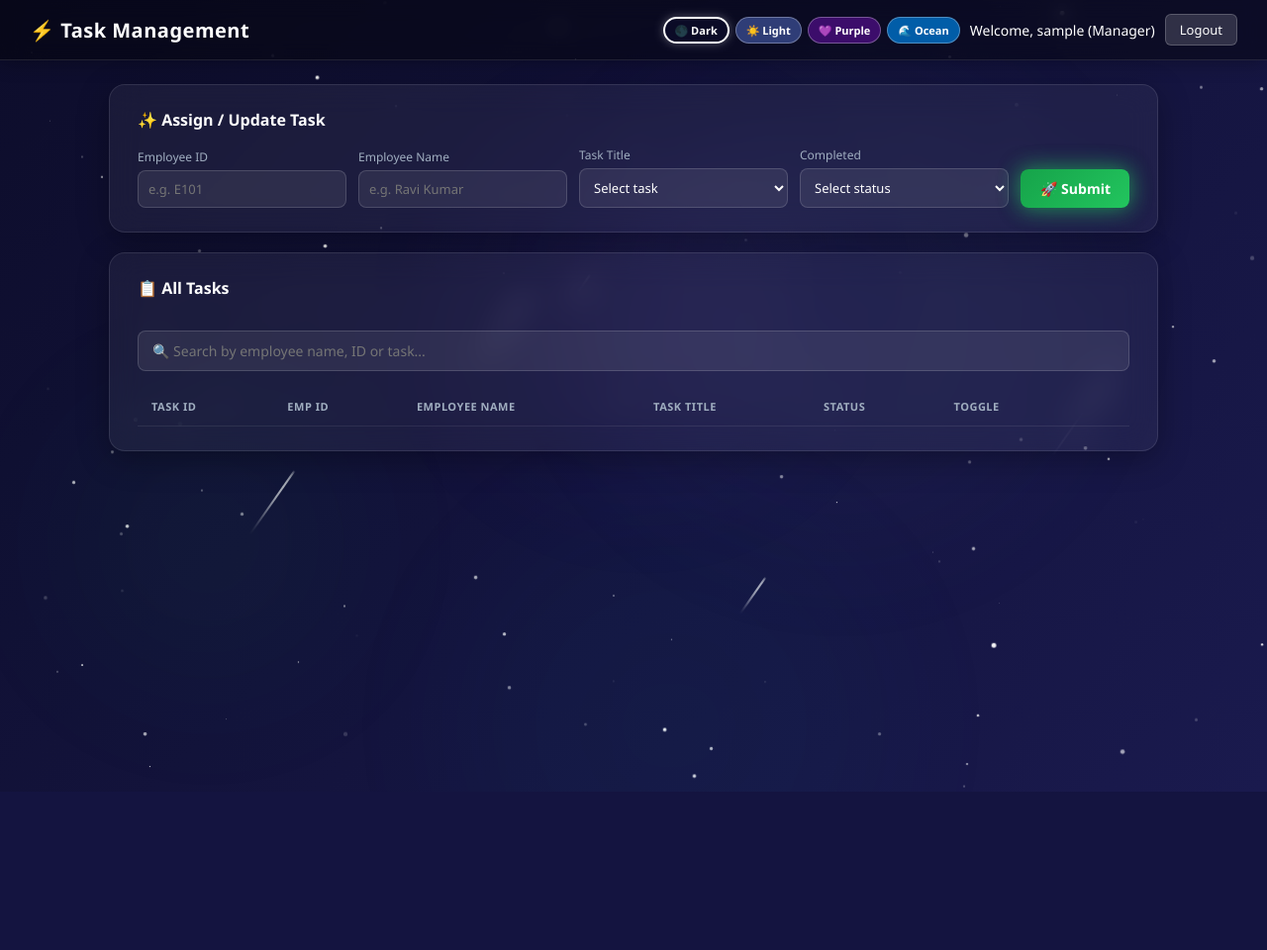
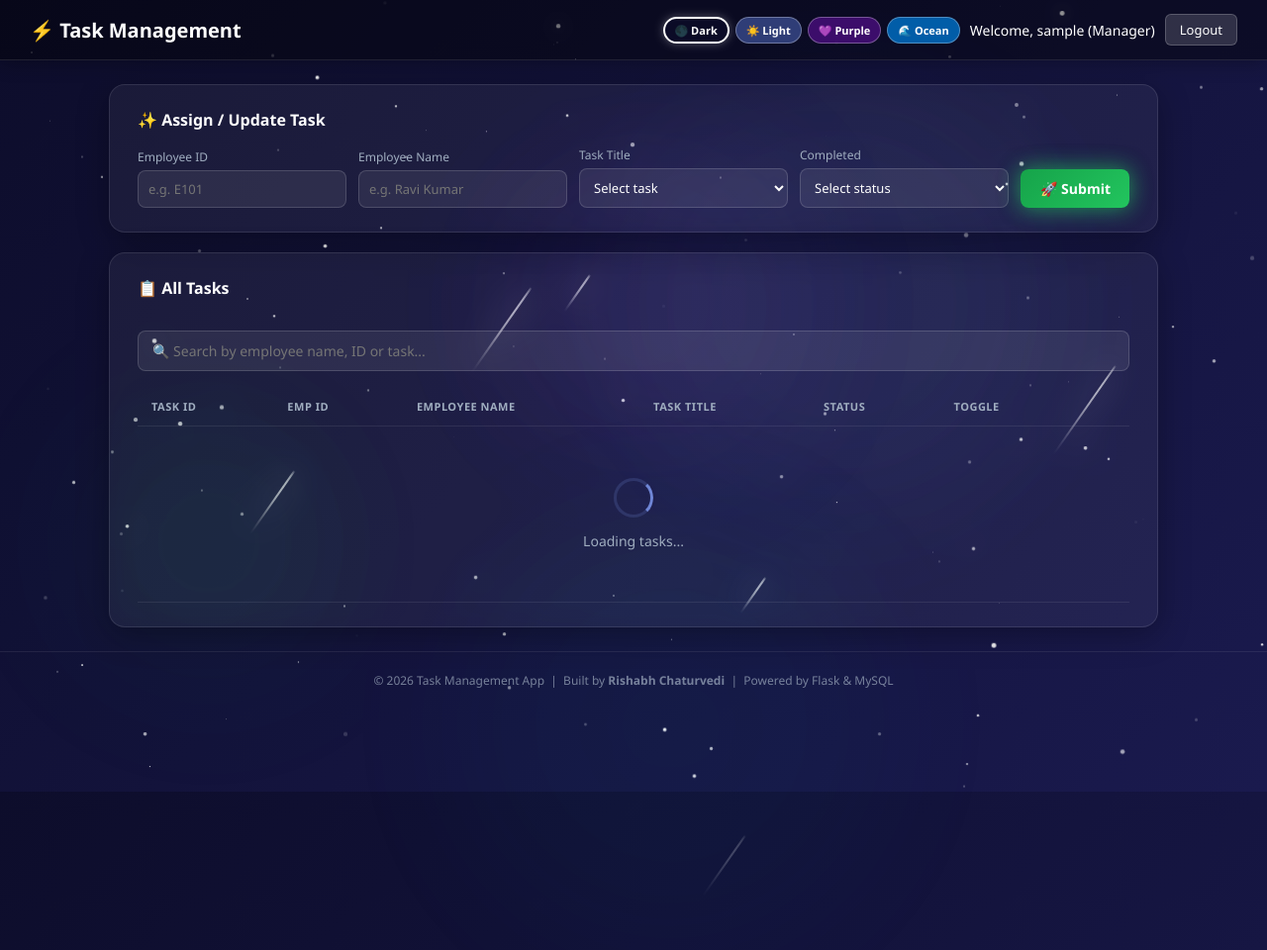
Before and after one commit to rishabh-397/task-management-app, a Flask app: template frontend/templates/dashboard.html in a window 1280 px wide. Shown: the whole page at 99% size. Before the commit the page ends 800 px from the top, so only its background shows below. Run offline with Flask 3, Linux system fonts and the light colour scheme; the template is opened without the code that fills it: most values are stand-ins (such as "Sample title", 1, 10 or a date in 2020); lists and menus that the app fills with data are empty.

Commit message:
Add loading spinner, empty state, page transitions, footer and final polish

```diff
--- a/frontend/static/script.js
+++ b/frontend/static/script.js
@@ -2,6 +2,7 @@ const form = document.getElementById("task-form");
 const tbody = document.getElementById("tasks-tbody");
 const message = document.getElementById("form-message");
 
+// ── Toast ──────────────────────────────────────────────────────
 function showToast(msg, type = "success") {
   const existing = document.getElementById("toast");
   if (existing) existing.remove();
@@ -17,6 +18,7 @@ function showToast(msg, type = "success") {
   }, 3000);
 }
 
+// ── Delete confirmation ────────────────────────────────────────
 function showDeleteConfirm(id) {
   const existing = document.getElementById("confirm-modal");
   if (existing) existing.remove();
@@ -25,8 +27,8 @@ function showDeleteConfirm(id) {
   modal.innerHTML = `
     <div class="modal-overlay">
       <div class="modal-box">
-        <h3>Delete Task</h3>
-        <p>Are you sure you want to delete this task? This cannot be undone.</p>
+        <h3>🗑️ Delete Task</h3>
+        <p>Are you sure you want to delete this task?<br>This action cannot be undone.</p>
         <div class="modal-btns">
           <button class="modal-cancel" onclick="document.getElementById('confirm-modal').remove()">Cancel</button>
           <button class="modal-confirm" onclick="confirmDelete(${id})">Delete</button>
@@ -46,6 +48,7 @@ async function confirmDelete(id) {
   }
 }
 
+// ── Counters ───────────────────────────────────────────────────
 function updateCounters(tasks) {
   const total = tasks.length;
   const completed = tasks.filter(t => t.completed).length;
@@ -59,6 +62,7 @@ function updateCounters(tasks) {
   }
 }
 
+// ── Search ─────────────────────────────────────────────────────
 let allTasks = [];
 
 function filterTasks() {
@@ -71,7 +75,16 @@ function filterTasks() {
   renderTasks(filtered);
 }
 
+// ── Load tasks ─────────────────────────────────────────────────
 async function loadTasks() {
+  tbody.innerHTML = `
+    <tr><td colspan="7">
+      <div class="spinner-wrapper">
+        <div class="spinner"></div>
+        <span class="spinner-text">Loading tasks...</span>
+      </div>
+    </td></tr>`;
+
   const res = await fetch("/api/tasks");
   const data = await res.json();
   if (!data.success) {
@@ -83,9 +96,17 @@ async function loadTasks() {
   filterTasks();
 }
 
+// ── Render tasks ───────────────────────────────────────────────
 function renderTasks(tasks) {
   if (tasks.length === 0) {
-    tbody.innerHTML = `<tr><td colspan="7" style="text-align:center;padding:20px;opacity:0.5;">No tasks found.</td></tr>`;
+    tbody.innerHTML = `
+      <tr><td colspan="7">
+        <div class="empty-state">
+          <div class="empty-icon">📭</div>
+          <h3>No tasks found</h3>
+          <p>No tasks match your search, or no tasks have been assigned yet.<br>Use the form above to assign a new task.</p>
+        </div>
+      </td></tr>`;
     return;
   }
   tbody.innerHTML = tasks.map(t => `
@@ -96,16 +117,16 @@ function renderTasks(tasks) {
       <td>${escapeHtml(t.task_title)}</td>
       <td>
         <span class="status-badge ${t.completed ? "completed" : "pending"}">
-          ${t.completed ? "Completed" : "Not Completed"}
+          ${t.completed ? "✅ Completed" : "⏳ Not Completed"}
         </span>
       </td>
       <td>
         <button class="toggle-btn" onclick="toggleTask(${t.id}, ${t.completed})">
-          Mark as ${t.completed ? "Not Completed" : "Completed"}
+          ${t.completed ? "Mark as Not Completed" : "Mark as Completed"}
         </button>
       </td>
       <td>
-        <button class="delete-btn" onclick="showDeleteConfirm(${t.id})">Delete</button>
+        <button class="delete-btn" onclick="showDeleteConfirm(${t.id})">🗑️ Delete</button>
       </td>
     </tr>
   `).join("");
@@ -117,6 +138,7 @@ function escapeHtml(str) {
   return div.innerHTML;
 }
 
+// ── Form submit ────────────────────────────────────────────────
 form.addEventListener("submit", async (e) => {
   e.preventDefault();
   const emp_id = document.getElementById("emp_id").value.trim();
@@ -124,8 +146,9 @@ form.addEventListener("submit", async (e) => {
   const task_title = document.getElementById("task_title").value;
   const completed = document.getElementById("completed").value;
 
-  message.textContent = "";
-  message.className = "";
+  const btn = document.getElementById("submit-btn");
+  btn.textContent = "Submitting...";
+  btn.disabled = true;
 
   const res = await fetch("/api/tasks", {
     method: "POST",
@@ -133,6 +156,9 @@ form.addEventListener("submit", async (e) => {
     body: JSON.stringify({ emp_id, employee_name, task_title, completed }),
   });
   const data = await res.json();
+
+  btn.textContent = "🚀 Submit";
+  btn.disabled = false;
 
   if (data.success) {
     const statusText = completed === "true" ? "Completed ✅" : "Not Completed ⏳";
@@ -144,6 +170,7 @@ form.addEventListener("submit", async (e) => {
   }
 });
 
+// ── Toggle task ────────────────────────────────────────────────
 async function toggleTask(id, currentlyCompleted) {
   const res = await fetch(`/api/tasks/${id}`, {
     method: "PATCH",
@@ -157,9 +184,18 @@ async function toggleTask(id, currentlyCompleted) {
   }
 }
 
+// ── Search listener ────────────────────────────────────────────
 document.addEventListener("DOMContentLoaded", () => {
   const searchInput = document.getElementById("search-input");
   if (searchInput) searchInput.addEventListener("input", filterTasks);
 });
 
+// ── Smooth logout transition ───────────────────────────────────
+document.querySelector('.logout-btn')?.addEventListener('click', (e) => {
+  e.preventDefault();
+  document.body.style.opacity = '0';
+  document.body.style.transition = 'opacity 0.3s ease';
+  setTimeout(() => { window.location.href = e.target.href; }, 300);
+});
+
 loadTasks();
--- a/frontend/templates/dashboard.html
+++ b/frontend/templates/dashboard.html
@@ -11,31 +11,22 @@
 [data-theme="purple"] { --bg1: #1a0533; --bg2: #4a1080; --card-bg: rgba(255,255,255,0.07); --card-border: rgba(255,255,255,0.15); --text: #ffffff; --text-secondary: #d8b4fe; --input-bg: rgba(255,255,255,0.1); --input-border: rgba(216,180,254,0.3); --table-border: rgba(216,180,254,0.2); --topbar-bg: rgba(26,5,51,0.8); }
 [data-theme="ocean"] { --bg1: #001f3f; --bg2: #0074cc; --card-bg: rgba(255,255,255,0.07); --card-border: rgba(255,255,255,0.15); --text: #ffffff; --text-secondary: #93c5fd; --input-bg: rgba(255,255,255,0.1); --input-border: rgba(147,197,253,0.3); --table-border: rgba(147,197,253,0.2); --topbar-bg: rgba(0,31,63,0.8); }
 
-body { background: linear-gradient(135deg, var(--bg1), var(--bg2)); color: var(--text); min-height: 100vh; transition: background 0.5s, color 0.3s; overflow-x: hidden; }
+body { background: linear-gradient(135deg, var(--bg1), var(--bg2)); color: var(--text); min-height: 100vh; transition: background 0.5s, color 0.3s; overflow-x: hidden; animation: pageIn 0.5s ease forwards; }
+@keyframes pageIn { from { opacity: 0; transform: translateY(10px); } to { opacity: 1; transform: translateY(0); } }
 
 /* ── Stars ── */
 .stars { position: fixed; top: 0; left: 0; width: 100%; height: 100%; pointer-events: none; z-index: 0; overflow: hidden; }
 .star { position: absolute; border-radius: 50%; opacity: 0; animation: twinkle linear infinite; }
 @keyframes twinkle { 0% { opacity: 0; transform: translateY(0) scale(1); } 50% { opacity: 1; transform: translateY(-20px) scale(1.2); } 100% { opacity: 0; transform: translateY(-40px) scale(0.8); } }
-
-/* ── Meteors ── */
-.meteor { position: fixed; top: -10px; width: 2px; border-radius: 50%; background: linear-gradient(180deg, white, transparent); animation: meteorFall linear infinite; pointer-events: none; z-index: 0; opacity: 0; }
-@keyframes meteorFall {
-  0% { opacity: 0; transform: translateY(-100px) translateX(0) rotate(35deg); }
-  10% { opacity: 1; }
-  90% { opacity: 1; }
-  100% { opacity: 0; transform: translateY(110vh) translateX(-200px) rotate(35deg); }
-}
-
-/* ── Nebula blobs ── */
+.meteor { position: fixed; top: -10px; width: 2px; border-radius: 50%; animation: meteorFall linear infinite; pointer-events: none; z-index: 0; opacity: 0; }
+@keyframes meteorFall { 0% { opacity: 0; transform: translateY(-100px) translateX(0) rotate(35deg); } 10% { opacity: 1; } 90% { opacity: 1; } 100% { opacity: 0; transform: translateY(110vh) translateX(-200px) rotate(35deg); } }
 .nebula { position: fixed; border-radius: 50%; filter: blur(80px); pointer-events: none; z-index: 0; animation: nebulaPulse ease-in-out infinite; }
 @keyframes nebulaPulse { 0%, 100% { opacity: 0.15; transform: scale(1); } 50% { opacity: 0.25; transform: scale(1.1); } }
 
 /* ── Topbar ── */
 .topbar { position: relative; z-index: 1; background: var(--topbar-bg); backdrop-filter: blur(10px); color: #fff; padding: 14px 30px; display: flex; justify-content: space-between; align-items: center; border-bottom: 1px solid rgba(255,255,255,0.1); box-shadow: 0 2px 20px rgba(0,0,0,0.3); }
-.topbar h1 { font-size: 20px; font-weight: 700; letter-spacing: 0.5px; }
+.topbar h1 { font-size: 20px; font-weight: 700; }
 .topbar-right { display: flex; align-items: center; gap: 10px; font-size: 14px; flex-wrap: wrap; }
-
 .theme-bar { display: flex; gap: 6px; }
 .theme-btn { padding: 4px 10px; border-radius: 20px; border: 1px solid rgba(255,255,255,0.3); cursor: pointer; font-size: 11px; color: white; backdrop-filter: blur(10px); transition: all 0.3s; font-weight: 600; }
 .theme-btn:hover { transform: translateY(-2px); box-shadow: 0 4px 12px rgba(255,255,255,0.2); }
@@ -44,18 +35,14 @@ body { background: linear-gradient(135deg, var(--bg1), var(--bg2)); color: var(-
 .theme-btn.purple { background: rgba(74,16,128,0.8); }
 .theme-btn.ocean { background: rgba(0,116,204,0.8); }
 .theme-btn.active { border: 2px solid white; box-shadow: 0 0 10px rgba(255,255,255,0.3); }
-
 .logout-btn { color: #fff; background: rgba(255,255,255,0.15); padding: 6px 14px; border-radius: 6px; text-decoration: none; font-size: 13px; transition: all 0.2s; border: 1px solid rgba(255,255,255,0.2); }
 .logout-btn:hover { background: rgba(255,255,255,0.25); box-shadow: 0 0 10px rgba(255,255,255,0.2); }
 
 /* ── Container ── */
 .container { position: relative; z-index: 1; max-width: 1100px; margin: 24px auto; padding: 0 20px; display: grid; gap: 20px; }
-
 .form-card, .table-card { background: var(--card-bg); backdrop-filter: blur(16px); border-radius: 16px; padding: 24px 28px; box-shadow: 0 8px 32px rgba(0,0,0,0.3); border: 1px solid var(--card-border); }
-
 @keyframes fadeSlideIn { from { opacity: 0; transform: translateY(20px); } to { opacity: 1; transform: translateY(0); } }
 .animate-in { animation: fadeSlideIn 0.5s ease forwards; }
-
 .form-card h2, .table-card h2 { font-size: 16px; margin-bottom: 16px; color: var(--text); font-weight: 600; }
 
 /* ── Form ── */
@@ -67,27 +54,27 @@ body { background: linear-gradient(135deg, var(--bg1), var(--bg2)); color: var(-
 .form-group select option { background: #1a1a4e; color: white; }
 [data-theme="light"] .form-group select option { background: white; color: #1f2933; }
 
-/* ── Glowing Submit button ── */
+/* ── Submit button ── */
 .submit-group { min-width: 110px; flex: 0; }
-.submit-group button {
-  padding: 10px 20px;
-  background: linear-gradient(135deg, #16a34a, #22c55e);
-  color: #fff; border: none; border-radius: 8px;
-  cursor: pointer; font-size: 14px; font-weight: 600;
-  transition: all 0.3s; width: 100%; white-space: nowrap;
-  box-shadow: 0 0 15px rgba(34,197,94,0.4);
-  animation: glowPulse 2s ease-in-out infinite;
-}
-@keyframes glowPulse {
-  0%, 100% { box-shadow: 0 0 15px rgba(34,197,94,0.4); }
-  50% { box-shadow: 0 0 25px rgba(34,197,94,0.7), 0 0 40px rgba(34,197,94,0.3); }
-}
+.submit-group button { padding: 10px 20px; background: linear-gradient(135deg, #16a34a, #22c55e); color: #fff; border: none; border-radius: 8px; cursor: pointer; font-size: 14px; font-weight: 600; transition: all 0.3s; width: 100%; white-space: nowrap; box-shadow: 0 0 15px rgba(34,197,94,0.4); animation: glowPulse 2s ease-in-out infinite; }
+@keyframes glowPulse { 0%, 100% { box-shadow: 0 0 15px rgba(34,197,94,0.4); } 50% { box-shadow: 0 0 25px rgba(34,197,94,0.7), 0 0 40px rgba(34,197,94,0.3); } }
 .submit-group button:hover { transform: translateY(-3px); box-shadow: 0 0 30px rgba(34,197,94,0.8); }
-.submit-group button:active { transform: translateY(0); }
 
 #form-message { font-size: 13px; margin-top: 10px; }
 #form-message.success { color: #22c55e; }
 #form-message.error { color: #f87171; }
+
+/* ── Loading spinner ── */
+.spinner-wrapper { display: flex; flex-direction: column; align-items: center; justify-content: center; padding: 40px; gap: 14px; }
+.spinner { width: 40px; height: 40px; border: 3px solid rgba(111,134,214,0.2); border-top: 3px solid #6f86d6; border-radius: 50%; animation: spin 0.8s linear infinite; }
+@keyframes spin { to { transform: rotate(360deg); } }
+.spinner-text { color: var(--text-secondary); font-size: 14px; }
+
+/* ── Empty state ── */
+.empty-state { text-align: center; padding: 50px 20px; }
+.empty-state .empty-icon { font-size: 60px; margin-bottom: 16px; opacity: 0.6; }
+.empty-state h3 { font-size: 18px; color: var(--text); margin-bottom: 8px; }
+.empty-state p { font-size: 14px; color: var(--text-secondary); }
 
 /* ── Toast ── */
 .toast { position: fixed; top: 20px; left: 50%; transform: translateX(-50%) translateY(-80px); background: linear-gradient(135deg, #16a34a, #22c55e); color: white; padding: 12px 24px; border-radius: 10px; font-size: 14px; font-weight: 600; z-index: 9999; transition: transform 0.4s ease; box-shadow: 0 6px 20px rgba(34,197,94,0.4); }
@@ -96,7 +83,7 @@ body { background: linear-gradient(135deg, var(--bg1), var(--bg2)); color: var(-
 
 /* ── Modal ── */
 .modal-overlay { position: fixed; inset: 0; background: rgba(0,0,0,0.7); z-index: 9998; display: flex; align-items: center; justify-content: center; backdrop-filter: blur(6px); }
-.modal-box { background: linear-gradient(135deg, #1a1a4e, #0d0d2b); border: 1px solid rgba(255,255,255,0.15); border-radius: 16px; padding: 32px; width: 380px; text-align: center; box-shadow: 0 20px 60px rgba(0,0,0,0.6), 0 0 40px rgba(239,68,68,0.1); animation: fadeSlideIn 0.3s ease; }
+.modal-box { background: linear-gradient(135deg, #1a1a4e, #0d0d2b); border: 1px solid rgba(255,255,255,0.15); border-radius: 16px; padding: 32px; width: 380px; text-align: center; box-shadow: 0 20px 60px rgba(0,0,0,0.6); animation: fadeSlideIn 0.3s ease; }
 [data-theme="light"] .modal-box { background: #ffffff; border-color: #e2e8f0; }
 .modal-box h3 { font-size: 20px; color: var(--text); margin-bottom: 10px; }
 .modal-box p { font-size: 14px; color: var(--text-secondary); margin-bottom: 24px; line-height: 1.6; }
@@ -124,20 +111,22 @@ body { background: linear-gradient(135deg, var(--bg1), var(--bg2)); color: var(-
 
 /* ── Table ── */
 table { width: 100%; border-collapse: collapse; font-size: 14px; }
-th, td { padding: 12px 14px; border-bottom: 1px solid var(--table-border); text-align: left; color: var(--text); }
+th, td { padding: 12px 14px; border-bottom: 1px solid var(--table-border); text-align: left; color: var(--text); transition: background 0.2s; }
 th { color: var(--text-secondary); font-weight: 600; font-size: 11px; text-transform: uppercase; letter-spacing: 0.5px; }
-tr:hover td { background: rgba(255,255,255,0.03); }
+tr:hover td { background: rgba(111,134,214,0.05); }
 
 .status-badge { padding: 5px 12px; border-radius: 999px; font-size: 12px; font-weight: 600; }
 .status-badge.completed { background: rgba(34,197,94,0.15); color: #22c55e; border: 1px solid rgba(34,197,94,0.3); box-shadow: 0 0 8px rgba(34,197,94,0.2); }
 .status-badge.pending { background: rgba(248,113,113,0.15); color: #f87171; border: 1px solid rgba(248,113,113,0.3); box-shadow: 0 0 8px rgba(248,113,113,0.2); }
 
-/* ── Glowing toggle and delete buttons ── */
 .toggle-btn { padding: 6px 12px; font-size: 12px; border-radius: 6px; border: 1px solid rgba(111,134,214,0.4); background: rgba(111,134,214,0.1); color: #a5b4fc; cursor: pointer; transition: all 0.2s; font-weight: 500; }
 .toggle-btn:hover { background: rgba(111,134,214,0.25); border-color: #6f86d6; box-shadow: 0 0 12px rgba(111,134,214,0.4); transform: translateY(-1px); }
-
 .delete-btn { padding: 6px 12px; font-size: 12px; border-radius: 6px; border: 1px solid rgba(248,113,113,0.4); background: rgba(248,113,113,0.1); color: #f87171; cursor: pointer; transition: all 0.2s; font-weight: 500; }
 .delete-btn:hover { background: rgba(248,113,113,0.2); border-color: #f87171; box-shadow: 0 0 12px rgba(248,113,113,0.4); transform: translateY(-1px); }
+
+/* ── Footer ── */
+.footer { position: relative; z-index: 1; text-align: center; padding: 20px; color: var(--text-secondary); font-size: 12px; margin-top: 10px; border-top: 1px solid var(--table-border); }
+.footer span { opacity: 0.7; }
 
 @media (max-width: 700px) { .form-row { flex-direction: column; } .theme-bar { display: none; } }
 </style>
@@ -216,21 +205,32 @@ tr:hover td { background: rgba(255,255,255,0.03); }
             <th></th>
           </tr>
         </thead>
-        <tbody id="tasks-tbody"></tbody>
+        <tbody id="tasks-tbody">
+          <tr>
+            <td colspan="7">
+              <div class="spinner-wrapper">
+                <div class="spinner"></div>
+                <span class="spinner-text">Loading tasks...</span>
+              </div>
+            </td>
+          </tr>
+        </tbody>
       </table>
     </section>
   </main>
+
+  <footer class="footer">
+    <span>© 2026 Task Management App &nbsp;|&nbsp; Built by <strong>Rishabh Chaturvedi</strong> &nbsp;|&nbsp; Powered by Flask & MySQL</span>
+  </footer>
 
   <script src="{{ url_for('static', filename='script.js') }}"></script>
   <script>
     const starsContainer = document.getElementById('stars');
     const starColors = { dark: 'white', light: '#2b3a67', purple: '#e9d5ff', ocean: '#bae6fd' };
     const meteorColors = { dark: 'white', light: '#3a4b8f', purple: '#d8b4fe', ocean: '#93c5fd' };
-    let currentTheme = 'dark';
 
     function createStars(color) {
-      const existing = starsContainer.querySelectorAll('.star');
-      existing.forEach(s => s.remove());
+      starsContainer.querySelectorAll('.star').forEach(s => s.remove());
       for (let i = 0; i < 120; i++) {
         const star = document.createElement('div');
         star.classList.add('star');
@@ -247,8 +247,7 @@ tr:hover td { background: rgba(255,255,255,0.03); }
     }
 
     function createMeteors(color) {
-      const existing = starsContainer.querySelectorAll('.meteor');
-      existing.forEach(m => m.remove());
+      starsContainer.querySelectorAll('.meteor').forEach(m => m.remove());
       for (let i = 0; i < 8; i++) {
         const meteor = document.createElement('div');
         meteor.classList.add('meteor');
@@ -262,8 +261,7 @@ tr:hover td { background: rgba(255,255,255,0.03); }
     }
 
     function createNebulas() {
-      const existing = starsContainer.querySelectorAll('.nebula');
-      existing.forEach(n => n.remove());
+      starsContainer.querySelectorAll('.nebula').forEach(n => n.remove());
       const colors = ['rgba(111,134,214,0.3)', 'rgba(139,92,246,0.3)', 'rgba(34,197,94,0.2)', 'rgba(6,182,212,0.2)'];
       for (let i = 0; i < 4; i++) {
         const nebula = document.createElement('div');
@@ -280,7 +278,6 @@ tr:hover td { background: rgba(255,255,255,0.03); }
     }
 
     function setTheme(theme, btn) {
-      currentTheme = theme;
       document.documentElement.setAttribute('data-theme', theme);
       document.querySelectorAll('.theme-btn').forEach(b => b.classList.remove('active'));
       btn.classList.add('active');
```
